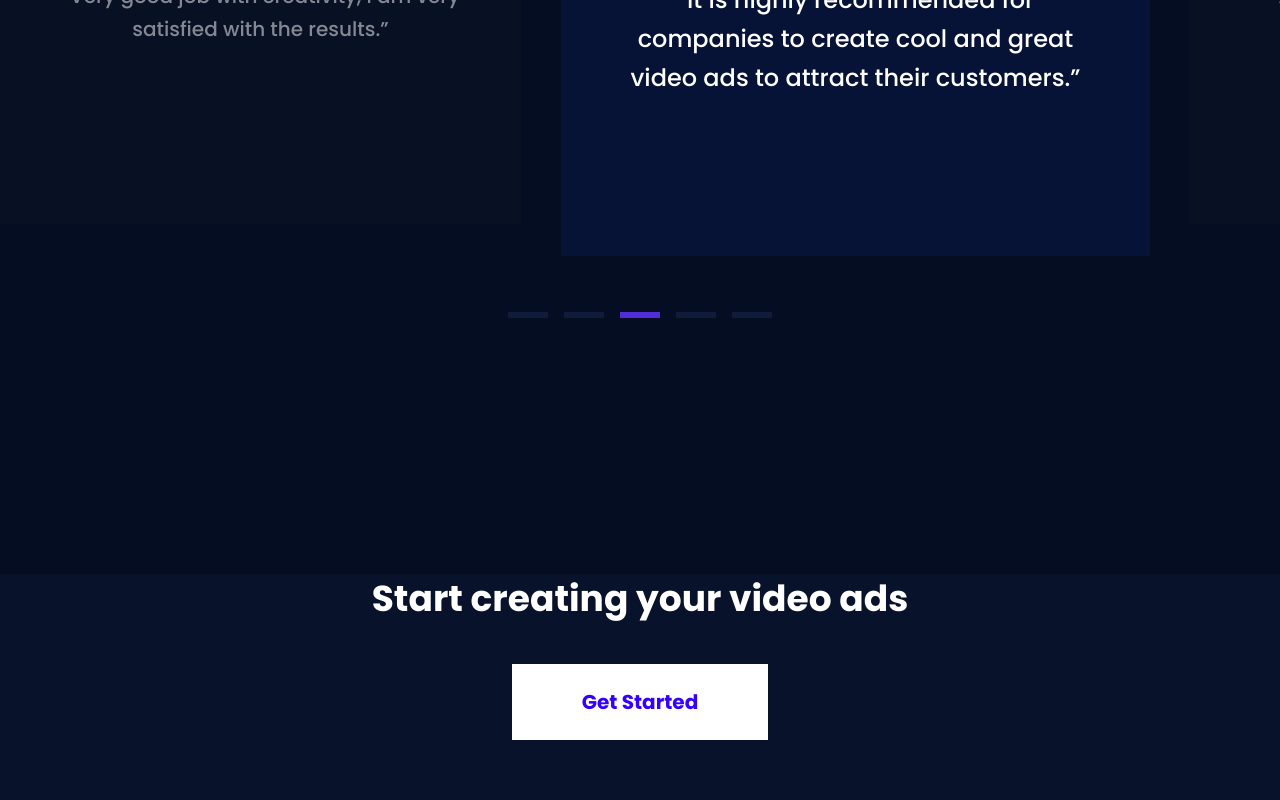
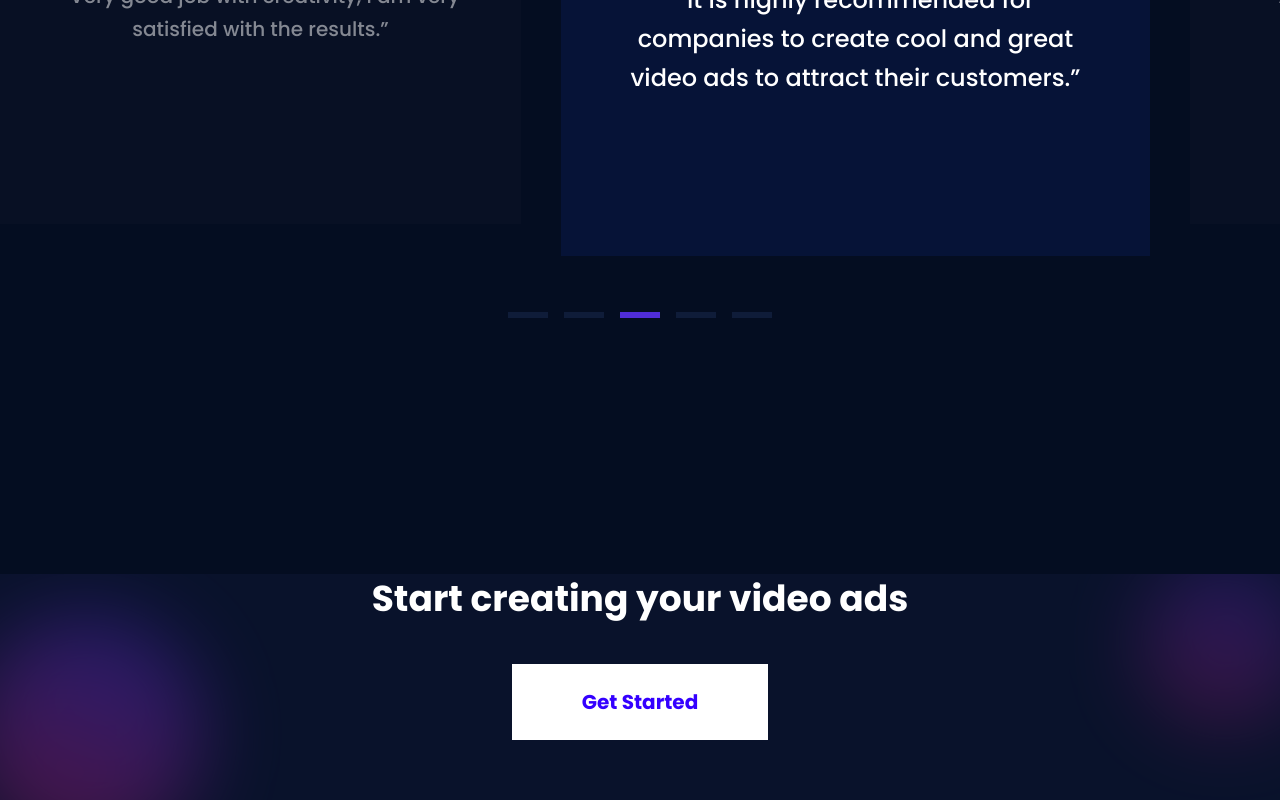
Before and after one commit to mraflyhudaa/kreatip-landing, a React (Vite) app: page / in a window 1280 px wide. Shown: the part 3366-4166 px from the top of the page. Built offline with nearby package versions, Linux system fonts and the light colour scheme.

Commit message:
style: add cta-circle utilities

```diff
--- a/src/index.css
+++ b/src/index.css
@@ -30,4 +30,38 @@
     filter: blur(40px);
     opacity: 0.4;
   }
+  .cta-circle1 {
+    z-index: 0;
+    position: absolute;
+    bottom: -50px;
+    left: -32px;
+    width: 235px;
+    height: 235px;
+    border-radius: 50%;
+    background: rgb(80, 45, 216);
+    background: linear-gradient(
+      202deg,
+      rgba(80, 45, 216, 1) 9%,
+      rgba(193, 22, 92, 1) 100%
+    );
+    filter: blur(40px);
+    opacity: 0.4;
+  }
+  .cta-circle2 {
+    z-index: 0;
+    position: absolute;
+    top: -14px;
+    right: -28px;
+    width: 167px;
+    height: 167px;
+    border-radius: 50%;
+    background: rgb(80, 45, 216);
+    background: linear-gradient(
+      197deg,
+      rgba(80, 45, 216, 1) 9%,
+      rgba(193, 22, 92, 1) 100%
+    );
+    filter: blur(40px);
+    opacity: 0.3;
+  }
 }
```
